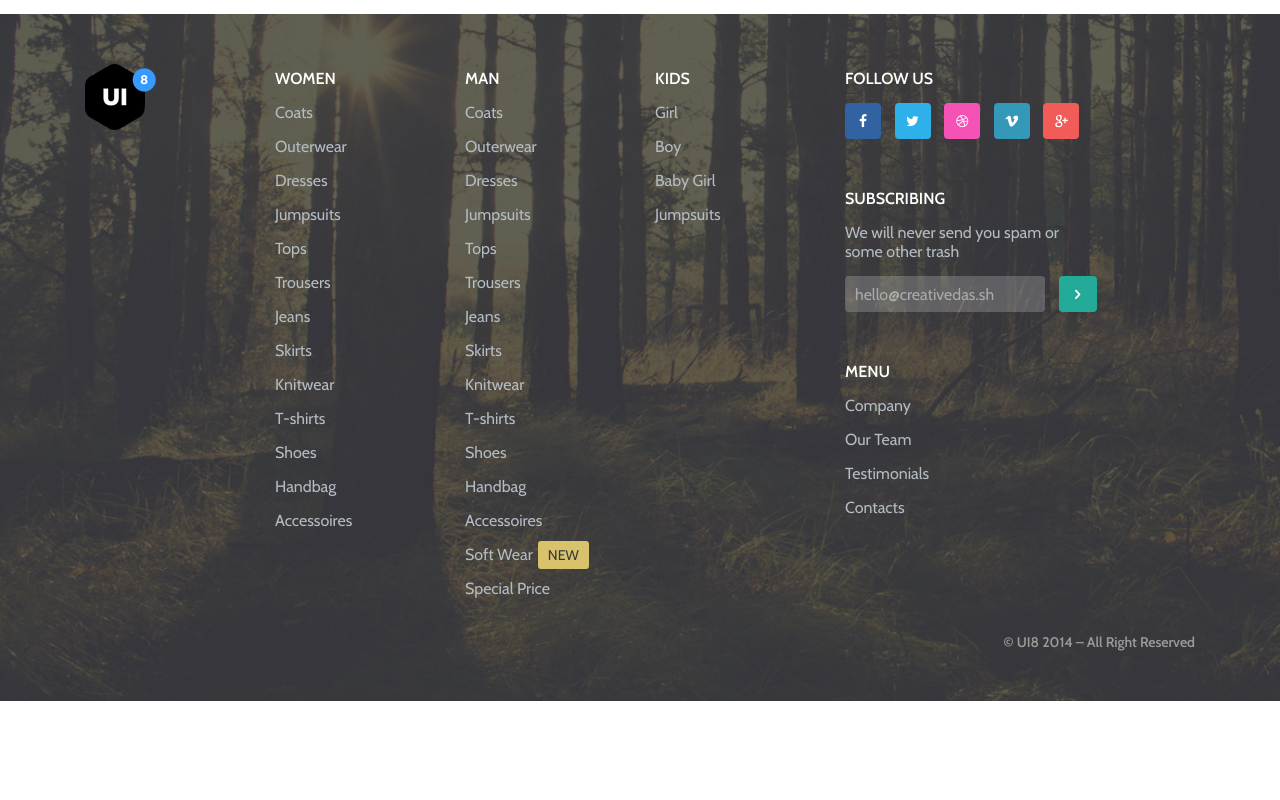
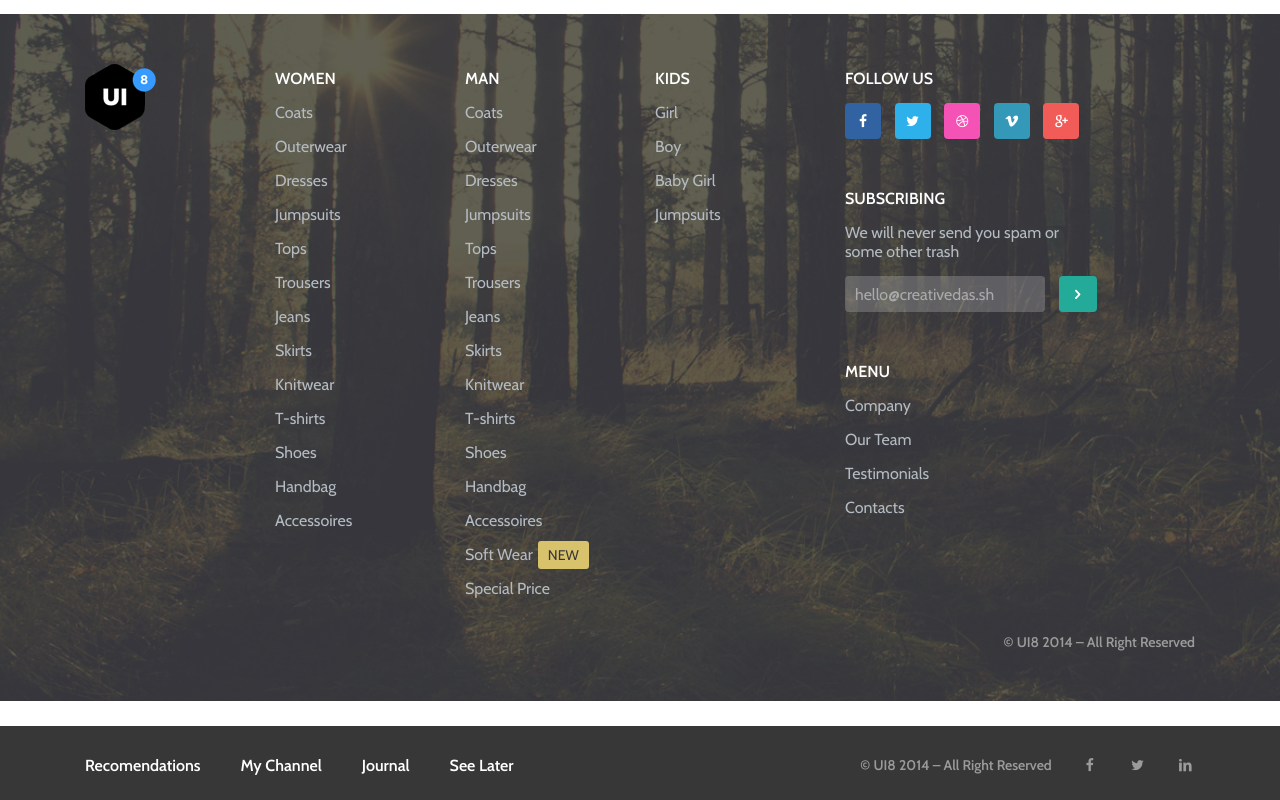
Before and after one commit to AlexSumbit/mate_footers, a website: page src/index.html in a window 1280 px wide. Shown: the part 1815-2615 px from the top of the page. Before the commit the page ends 2516 px from the top, so only its background shows below. Drawn offline with nearby package versions, Linux system fonts and the light colour scheme.

Commit message:
Added small dark footer

```diff
--- a/src/index.html
+++ b/src/index.html
@@ -306,5 +306,27 @@
                 </div>
             </div>
         </div>
+        <div class="footer footer--space-top footer--dark footer--small">
+            <div class="container">
+                <div class="row">
+                    <div class="col-md-6">
+                        <div class="nav nav--clear-left-space">
+                            <a href="#" class="nav__item">Recomendations</a>
+                            <a href="#" class="nav__item">My Channel</a>
+                            <a href="#" class="nav__item">Journal</a>
+                            <a href="#" class="nav__item">See Later</a>
+                        </div>
+                    </div>
+                    <div class="col-md-6">
+                        <div class="footer__text footer__text--right footer__text--clear-top-space">
+                            <span>© UI8 2014 – All Right Reserved</span>
+                            <a href="#" class="text__item"><span class="icon-facebook"></span></a>
+                            <a href="#" class="text__item"><span class="icon-twitter"></span></a>
+                            <a href="#" class="text__item"><span class="icon-linkedin"></span></a>
+                        </div>
+                    </div>
+                </div>
+            </div>
+        </div>
     </body>
 </html>
--- a/src/sass/footers.scss
+++ b/src/sass/footers.scss
@@ -23,6 +23,14 @@ $input_mini-height: 36px;
 
         &--right{
             text-align: right;
+        }
+
+        &--clear-top-space{
+            margin-top: 0;
+        }
+
+        .text__item{
+            margin-left: 25px;
         }
     }
 
@@ -55,6 +63,11 @@ $input_mini-height: 36px;
         background-repeat: no-repeat;
         background-size: cover;
         background-position: center;
+    }
+
+    &--small{
+        padding-top: 30px;
+        padding-bottom: 25px;
     }
 }
 
```
Also changed, not shown: src/css/style.css.
